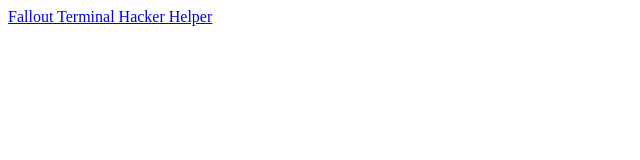
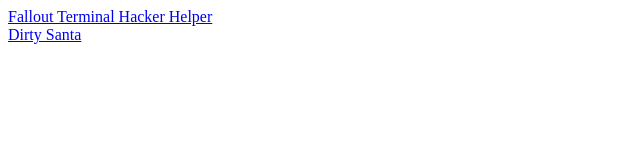
Before and after one commit to 10becja/10becja.github.io, a plain HTML site: page index.html in a window 1280 px wide. Shown: the whole page, without its empty margins (0-640 px from the left). Drawn offline with Linux system fonts and the light colour scheme.

Commit message:
add dirty santa link

```diff
--- a/index.html
+++ b/index.html
@@ -11,6 +11,7 @@
 <body>
 	<div>
 		<a href="fallout_hacker">Fallout Terminal Hacker Helper</a><br/>
+		<a href="dirty-santa">Dirty Santa</a><br/>
 	</div>
 </body>
 
```
